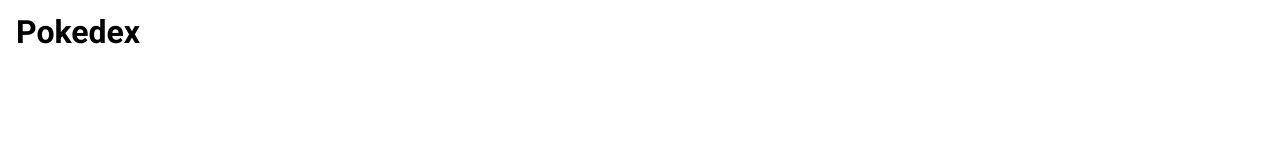
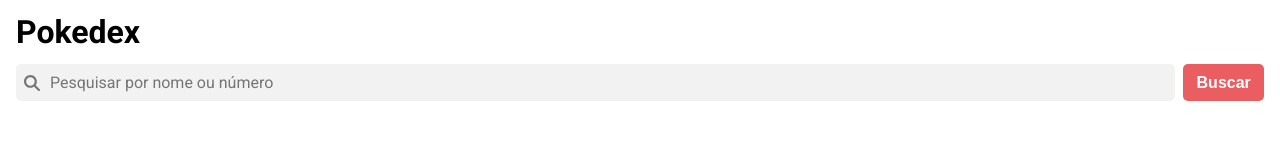
Before and after one commit to janssenbatista/pokedex, a website built with Vite: page index.html in a window 1280 px wide. Built offline with nearby package versions, Linux system fonts and the light colour scheme.

Commit message:
feat: add search section to header

```diff
--- a/index.html
+++ b/index.html
@@ -8,6 +8,25 @@
   <body>
     <header class="header">
       <h1 class="header__title">Pokedex</h1>
+      <section class="header__search-container">
+        <div class="header__search-input">
+          <img
+            class="search-input__icon"
+            src="./src/assets/images/search-icon.svg"
+            alt="ícone de busca"
+          />
+          <input
+            class="search-input__pokemon-name"
+            type="text"
+            name="pokemon-name-input"
+            id="pokemon-name-input"
+            placeholder="Pesquisar por nome ou número"
+          />
+        </div>
+        <div class="header__search-button">
+          <button type="button">Buscar</button>
+        </div>
+      </section>
     </header>
     <div id="app"></div>
     <script type="module" src="/src/main.ts"></script>
--- a/src/assets/css/home.css
+++ b/src/assets/css/home.css
@@ -1,5 +1,51 @@
+/* header */
+
 .header__title {
     font-weight: bold;
     font-size: 2rem;
     margin: 1rem 0 0 1rem;
 }
+
+.header__search-container {
+    display: flex;
+    align-items: stretch;
+    margin: 1rem;
+    gap: 0.5rem;
+}
+
+.header__search-input {
+    display: flex;
+    align-items: center;
+    background-color: var(--input-background);
+    flex: 1;
+    font-size: 1rem;
+    padding: 0.5rem;
+    gap: 0.5rem;
+    border-radius: 0.3125rem;
+}
+
+.search-input__pokemon-name {
+    border: none;
+    flex: 1;
+    background-color: transparent;
+    outline-width: 0;
+    font-family: 'Roboto', sans-serif;
+    font-size: 1rem;
+}
+
+.header__search-button button {
+    cursor: pointer;
+    border: none;
+    border-radius: 0.3125rem;
+    height: 100%;
+    color: white;
+    font-weight: 700;
+    font-size: 1rem;
+    padding: 0 0.825rem;
+    background-color: var(--button-color);
+    transition: background-color 300ms ease-in-out;
+}
+
+.header__search-button button:hover {
+    background-color: var(--button-color-hover);
+}
--- a/src/style.css
+++ b/src/style.css
@@ -52,3 +52,9 @@
 body {
 	font-family: 'Roboto', sans-serif;
 }
+
+:root {
+	--input-background: #f2f2f2;
+	--button-color:#EA5D60;
+	--button-color-hover:#bb2e31;
+}
```
Also changed, not shown: src/assets/images/search-icon.svg (added).
